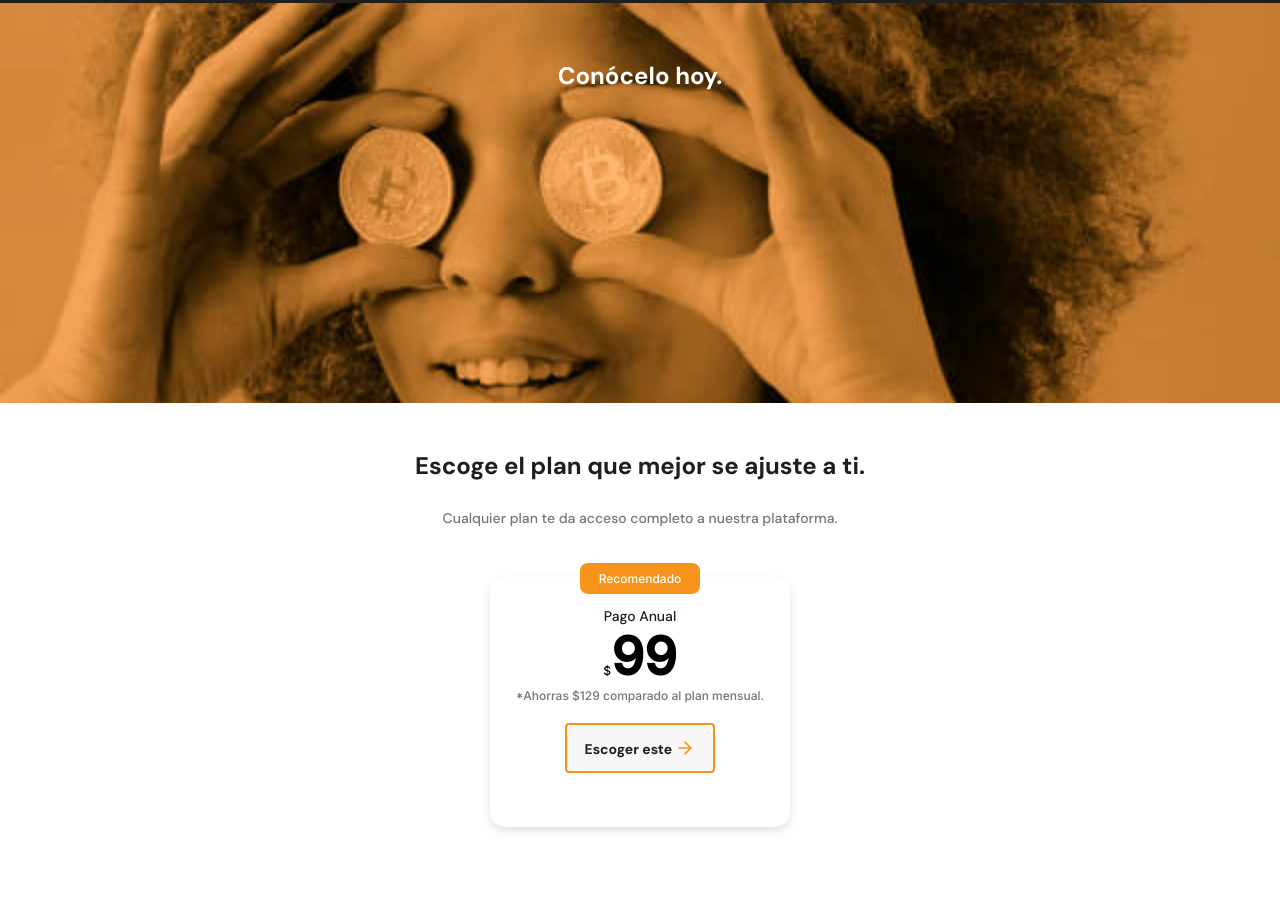
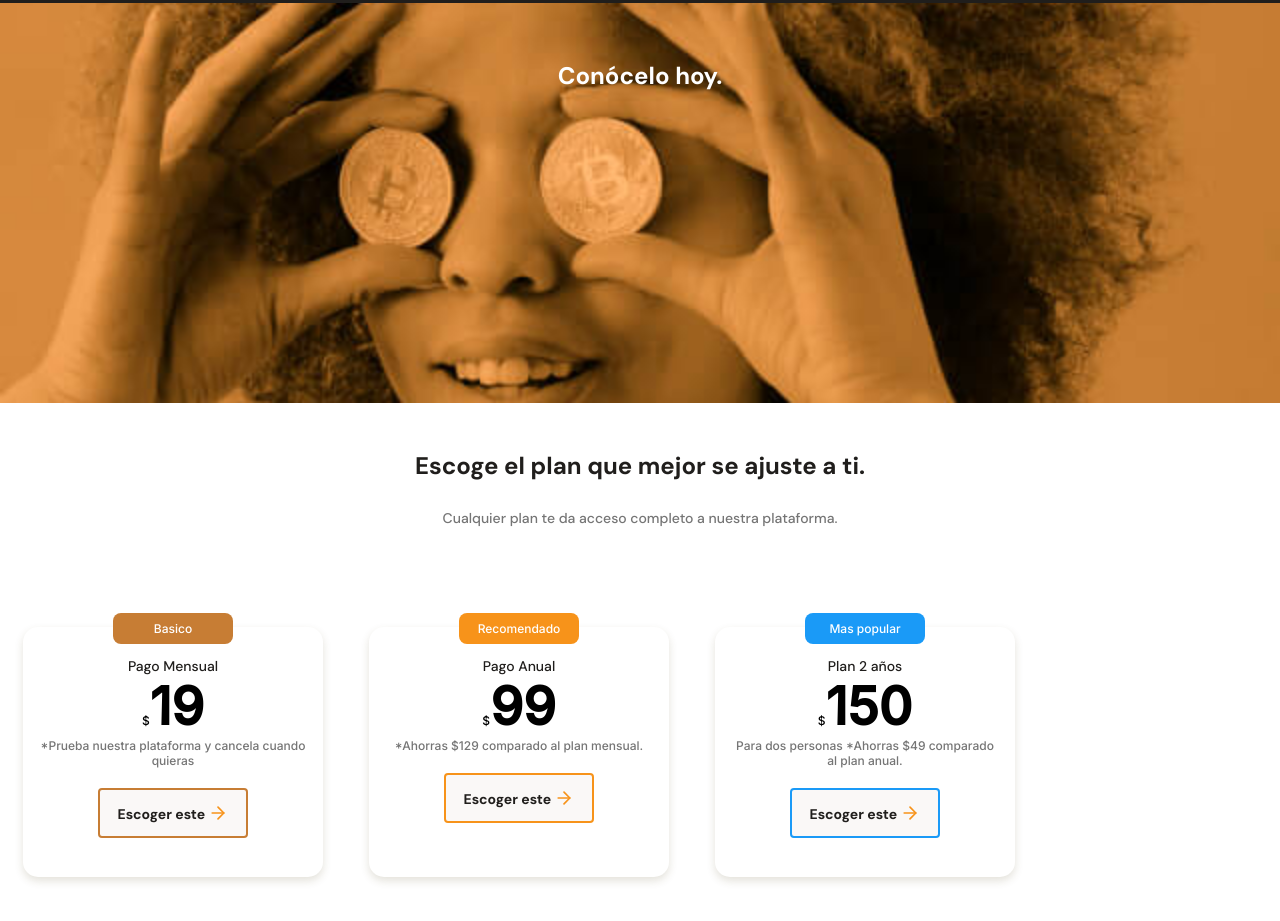
Before and after one commit to JesusCarrillo2911/Landing-page-BataBit, a plain HTML site: page index.html in a window 1280 px wide. Shown: the part 2064-2985 px from the top of the page. Before the commit the page ends 2961 px from the top, so only its background shows below. Drawn offline with Linux system fonts and the light colour scheme.

Commit message:
Se Agregan el html de 02 card adicionales con 02 planes diferentes, se agreegan los estilos correspondientes y se genera el scroll horizontal

```diff
--- a/index.html
+++ b/index.html
@@ -118,12 +118,30 @@
             </div>
             <section class="plans-container--slider">
                 <article class="plans-container--card">
-                    <p class="recommended">Recomendado</p>
+                    <p class="top-tag basic">Basico</p>
+                    <div  class="plan-info-container">
+                        <h3 class="plan-card--title">Pago Mensual</h3>
+                        <p class="plan-card--price"><span>$</span>19</p>
+                        <p class="plan-card--saving">*Prueba nuestra plataforma y cancela cuando quieras</p>
+                        <button class="plan-card--ca month">Escoger este <span></span></button>
+                    </div>
+                </article>
+                <article class="plans-container--card">
+                    <p class="top-tag recommended">Recomendado</p>
                     <div  class="plan-info-container">
                         <h3 class="plan-card--title">Pago Anual</h3>
                         <p class="plan-card--price"><span>$</span>99</p>
                         <p class="plan-card--saving">*Ahorras $129 comparado al plan mensual.</p>
-                        <button class="plan-card--ca">Escoger este <span></span></button>
+                        <button class="plan-card--ca year">Escoger este <span></span></button>
+                    </div>
+                </article>
+                <article class="plans-container--card">
+                    <p class="top-tag more-popular">Mas popular</p>
+                    <div  class="plan-info-container">
+                        <h3 class="plan-card--title">Plan 2 años</h3>
+                        <p class="plan-card--price"><span>$</span>150</p>
+                        <p class="plan-card--saving">Para dos personas *Ahorras $49 comparado al plan anual.</p>
+                        <button class="plan-card--ca two-person">Escoger este <span></span></button>
                     </div>
                 </article>
             </section>
--- a/styles.css
+++ b/styles.css
@@ -391,26 +391,33 @@ header img{
     line-height: 1.8rem;
     color: #757575;
 }
+.plans-container--slider{
+    display: flex;
+    height: 316px;
+    overflow-x: scroll;
+    overscroll-behavior-x: contain;
+    scroll-snap-type: x proximity;
+}
 .plans-container--card{
     position: relative;
+    scroll-snap-align: center;
     width: 70%;
     min-width: 230px;
     max-width: 300px;
     height: 250px;
-    margin: 50px auto 0;
+    margin: 50px 23px 0;
     padding: 0 15px;
     background-color: var(--just-white);
     border-radius: 15px;
     box-shadow: 0px 4px 8px rgba(89, 73, 30, 0.16);
 }
-.recommended {
+.top-tag {
     position: absolute;
     width: 120px;
     height: 31px;
     top: -14px;
     left: calc(50% - 60px);
     padding: 8px;
-    background-color: var(--bitcoin-orange);
     border: none;
     border-radius: 8px;
     font-family: "inter", sans-serif;
@@ -454,7 +461,6 @@ header img{
     height: 50px;
     margin-top: 20px;
     background-color: #faf8f7;
-    border: 2px solid var(--bitcoin-orange);
     border-radius: 4px;
     font-family: 'DM Sans', sans-serif;
     font-size: 1.4rem;
@@ -472,3 +478,22 @@ header img{
     background-repeat: no-repeat;
     vertical-align: text-bottom;
 }
+
+.basic{
+    background-color: #c77d34;
+}
+.recommended{
+    background-color: var(--bitcoin-orange);
+}
+.more-popular{
+    background-color: var(--secondary-blue);
+}
+.month{
+    border: 2px solid #c77d34;
+}
+.year{
+    border: 2px solid var(--bitcoin-orange);
+}
+.two-person{
+    border: 2px solid var(--secondary-blue);
+}
```
